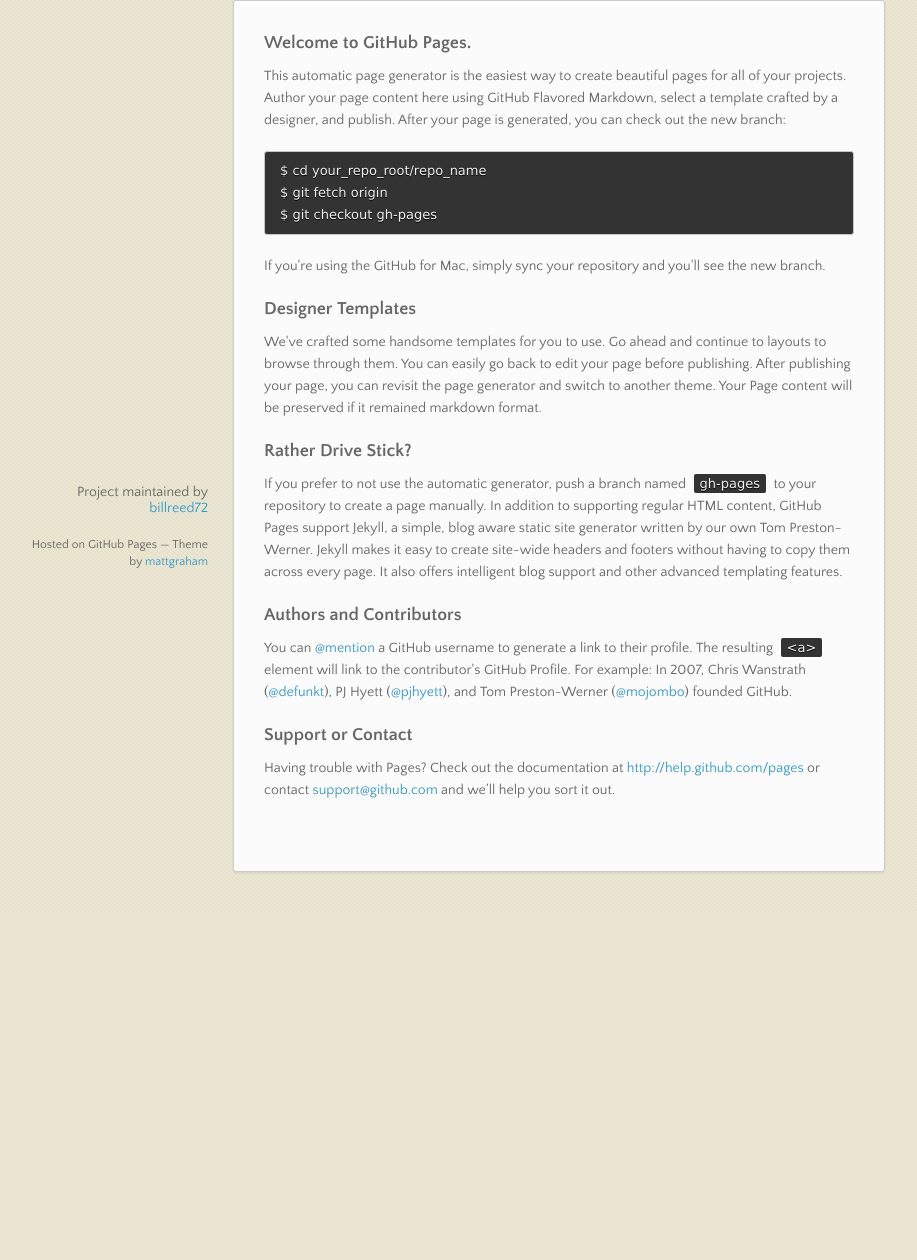
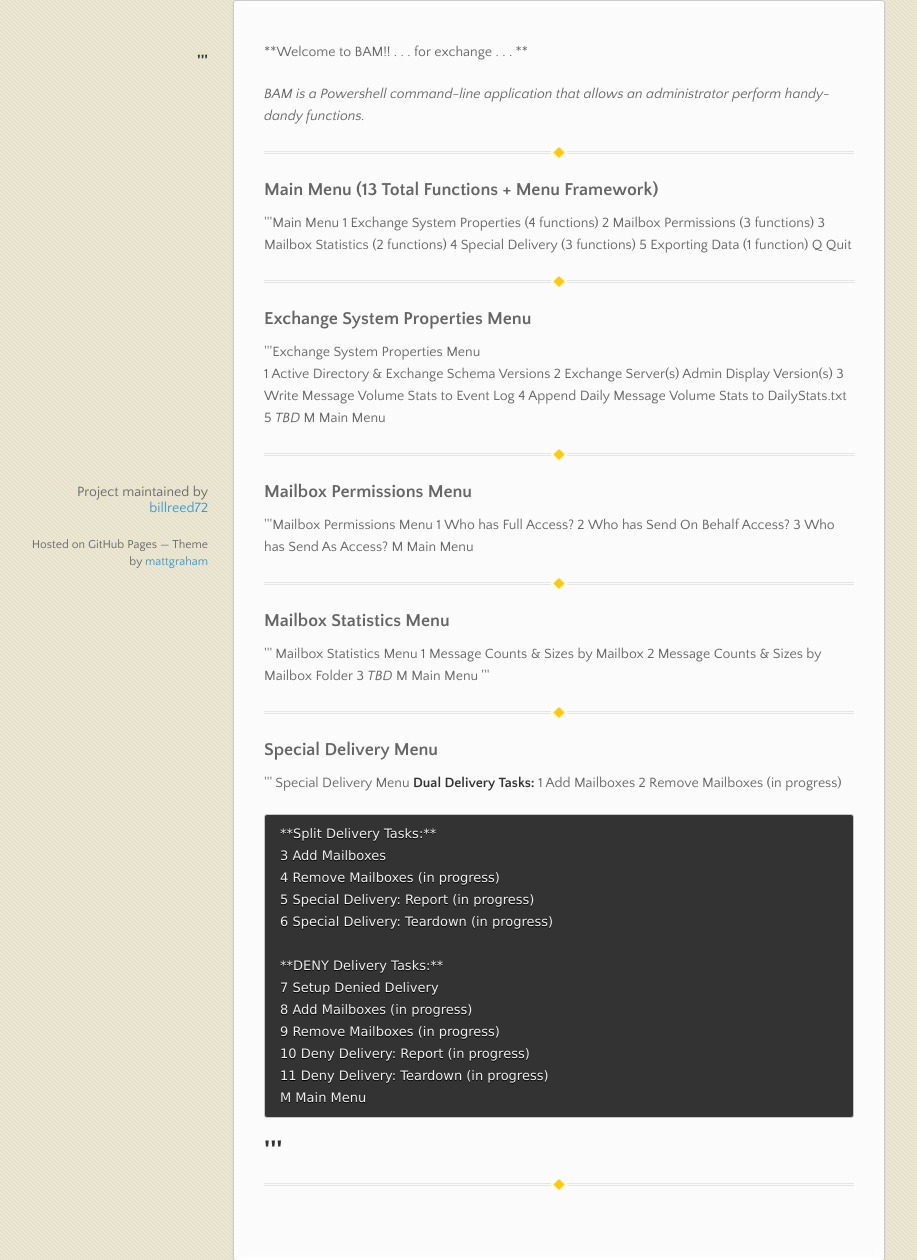
Before and after one commit to billreed72/BAM, a plain HTML site: page index.html in a window 1280 px wide. Shown: the part 190-1450 px from the top of the page, without its empty margins (82-999 px from the left). Before the commit the page ends 1102 px from the top, so only its background shows below. Drawn offline with nearby package versions, Linux system fonts and the light colour scheme.

```diff
--- a/index.html
+++ b/index.html
@@ -39,37 +39,82 @@
         <ul></ul>
       </nav>
       <section>
-        <h3>
-<a name="welcome-to-github-pages" class="anchor" href="#welcome-to-github-pages"><span class="octicon octicon-link"></span></a>Welcome to GitHub Pages.</h3>
+        <h1></h1>
 
-<p>This automatic page generator is the easiest way to create beautiful pages for all of your projects. Author your page content here using GitHub Flavored Markdown, select a template crafted by a designer, and publish. After your page is generated, you can check out the new branch:</p>
+<p>**Welcome to BAM!! . . . for exchange . . . **</p>
 
-<pre><code>$ cd your_repo_root/repo_name
-$ git fetch origin
-$ git checkout gh-pages
+<p><em>BAM is a Powershell command-line application that allows an administrator perform handy-dandy functions.</em></p>
+
+<h1></h1>
+
+<hr><h3>
+<a name="main-menu-13-total-functions--menu-framework" class="anchor" href="#main-menu-13-total-functions--menu-framework"><span class="octicon octicon-link"></span></a>Main Menu (13 Total Functions + Menu Framework)</h3>
+
+<p>'''Main Menu
+    1 Exchange System Properties (4 functions)
+    2 Mailbox Permissions (3 functions)
+    3 Mailbox Statistics (2 functions)
+    4 Special Delivery (3 functions)
+    5 Exporting Data (1 function)
+    Q Quit</p>
+
+<hr><h3>
+<a name="exchange-system-properties-menu" class="anchor" href="#exchange-system-properties-menu"><span class="octicon octicon-link"></span></a>Exchange System Properties Menu</h3>
+
+<p>'''Exchange System Properties Menu<br>
+    1 Active Directory &amp; Exchange Schema Versions
+    2 Exchange Server(s) Admin Display Version(s)
+    3 Write Message Volume Stats to Event Log
+    4 Append Daily Message Volume Stats to DailyStats.txt
+    5 <em>TBD</em>
+    M Main Menu</p>
+
+<hr><h3>
+<a name="mailbox-permissions-menu" class="anchor" href="#mailbox-permissions-menu"><span class="octicon octicon-link"></span></a>Mailbox Permissions Menu</h3>
+
+<p>'''Mailbox Permissions Menu
+    1 Who has Full Access?
+    2 Who has Send On Behalf Access?
+    3 Who has Send As Access?
+    M Main Menu</p>
+
+<hr><h3>
+<a name="mailbox-statistics-menu" class="anchor" href="#mailbox-statistics-menu"><span class="octicon octicon-link"></span></a>Mailbox Statistics Menu</h3>
+
+<p>''' Mailbox Statistics Menu
+    1 Message Counts &amp; Sizes by Mailbox
+    2 Message Counts &amp; Sizes by Mailbox Folder
+    3 <em>TBD</em>
+    M Main Menu
+'''</p>
+
+<hr><h3>
+<a name="special-delivery-menu" class="anchor" href="#special-delivery-menu"><span class="octicon octicon-link"></span></a>Special Delivery Menu</h3>
+
+<p>''' Special Delivery Menu
+    <strong>Dual Delivery Tasks:</strong>
+    1 Add Mailboxes
+    2 Remove Mailboxes (in progress)</p>
+
+<pre><code>**Split Delivery Tasks:**
+3 Add Mailboxes
+4 Remove Mailboxes (in progress)
+5 Special Delivery: Report (in progress)
+6 Special Delivery: Teardown (in progress)
+
+**DENY Delivery Tasks:**
+7 Setup Denied Delivery
+8 Add Mailboxes (in progress)
+9 Remove Mailboxes (in progress)
+10 Deny Delivery: Report (in progress)
+11 Deny Delivery: Teardown (in progress)
+M Main Menu
 </code></pre>
 
-<p>If you're using the GitHub for Mac, simply sync your repository and you'll see the new branch.</p>
+<h1>
+<a name="-2" class="anchor" href="#-2"><span class="octicon octicon-link"></span></a>'''</h1>
 
-<h3>
-<a name="designer-templates" class="anchor" href="#designer-templates"><span class="octicon octicon-link"></span></a>Designer Templates</h3>
-
-<p>We've crafted some handsome templates for you to use. Go ahead and continue to layouts to browse through them. You can easily go back to edit your page before publishing. After publishing your page, you can revisit the page generator and switch to another theme. Your Page content will be preserved if it remained markdown format.</p>
-
-<h3>
-<a name="rather-drive-stick" class="anchor" href="#rather-drive-stick"><span class="octicon octicon-link"></span></a>Rather Drive Stick?</h3>
-
-<p>If you prefer to not use the automatic generator, push a branch named <code>gh-pages</code> to your repository to create a page manually. In addition to supporting regular HTML content, GitHub Pages support Jekyll, a simple, blog aware static site generator written by our own Tom Preston-Werner. Jekyll makes it easy to create site-wide headers and footers without having to copy them across every page. It also offers intelligent blog support and other advanced templating features.</p>
-
-<h3>
-<a name="authors-and-contributors" class="anchor" href="#authors-and-contributors"><span class="octicon octicon-link"></span></a>Authors and Contributors</h3>
-
-<p>You can <a href="https://github.com/blog/821" class="user-mention">@mention</a> a GitHub username to generate a link to their profile. The resulting <code>&lt;a&gt;</code> element will link to the contributor's GitHub Profile. For example: In 2007, Chris Wanstrath (<a href="https://github.com/defunkt" class="user-mention">@defunkt</a>), PJ Hyett (<a href="https://github.com/pjhyett" class="user-mention">@pjhyett</a>), and Tom Preston-Werner (<a href="https://github.com/mojombo" class="user-mention">@mojombo</a>) founded GitHub.</p>
-
-<h3>
-<a name="support-or-contact" class="anchor" href="#support-or-contact"><span class="octicon octicon-link"></span></a>Support or Contact</h3>
-
-<p>Having trouble with Pages? Check out the documentation at <a href="http://help.github.com/pages">http://help.github.com/pages</a> or contact <a href="mailto:support@github.com">support@github.com</a> and we’ll help you sort it out.</p>
+<hr>
       </section>
       <footer>
         <p>Project maintained by <a href="https://github.com/billreed72">billreed72</a></p>
```
Also changed, not shown: params.json (+1 -1 lines).
